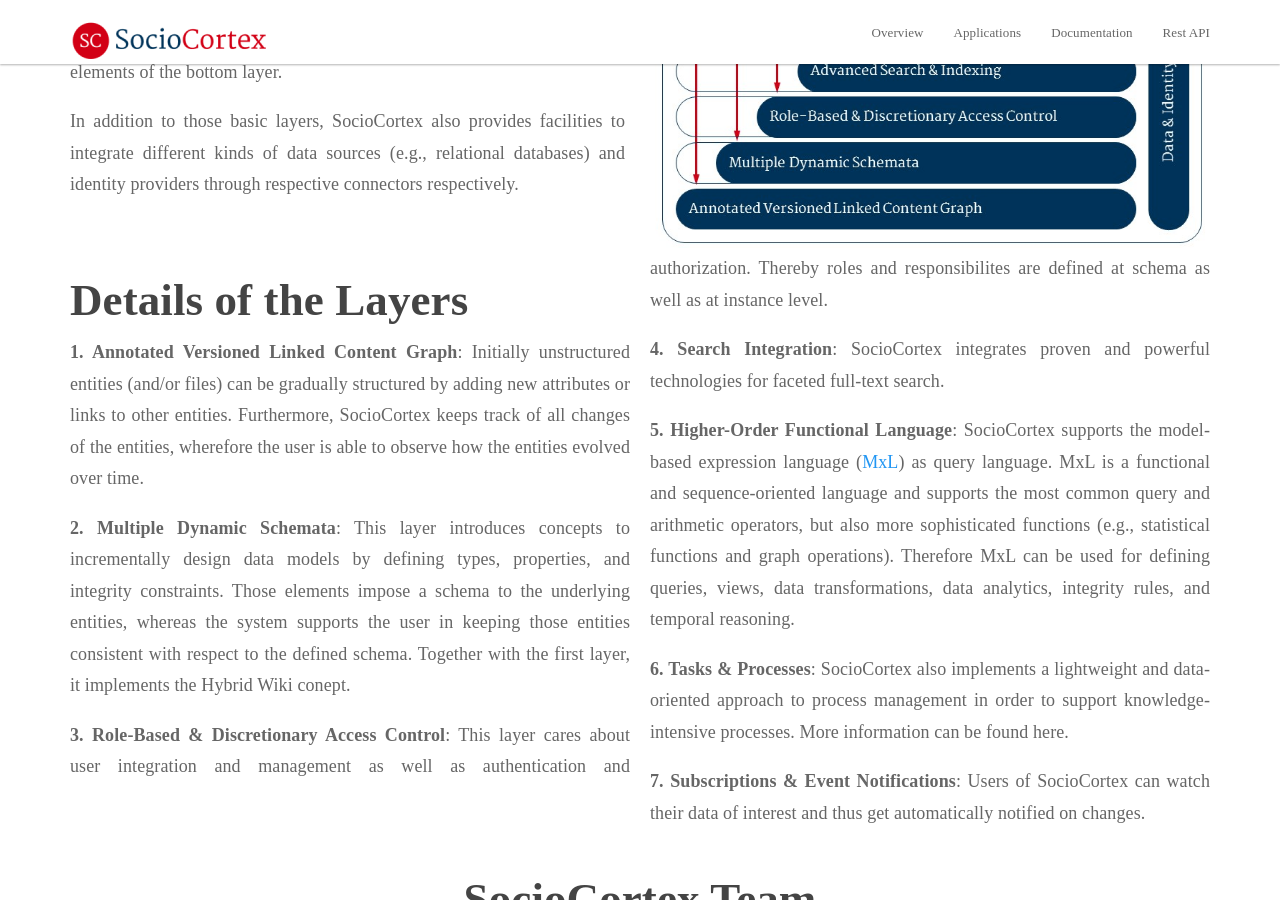
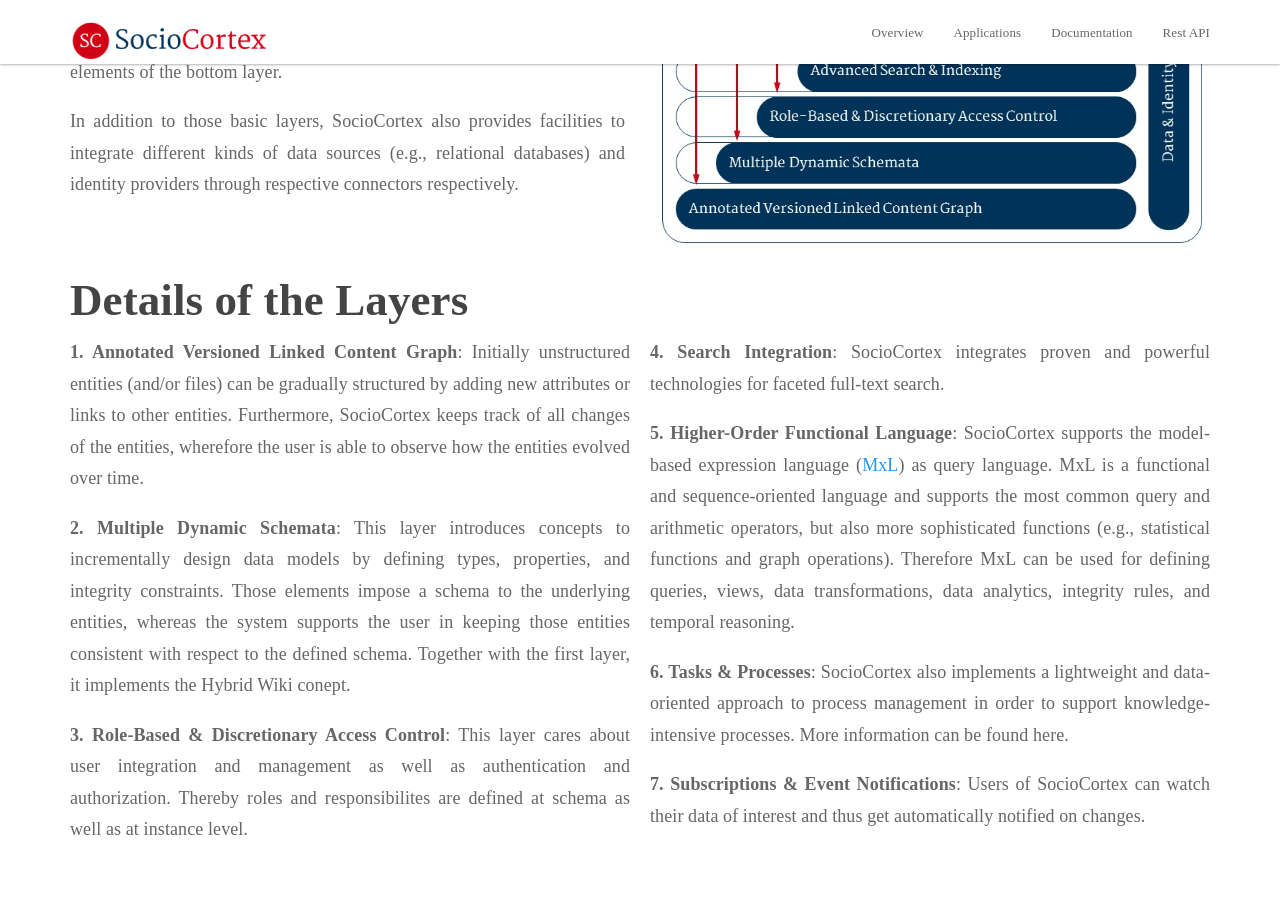
Before and after one commit to manoj5864/sociocortex, a Jekyll site: the page built from index.html, in a window 1280 px wide and 900 px high, scrolled down 807 px. Built offline with Jekyll 4.4.1, drawn with Linux system fonts in a browser that asks for light colours.

Commit message:
team template changes, updated Adrian's picture

```diff
--- a/_includes/overview.html
+++ b/_includes/overview.html
@@ -39,11 +39,13 @@
 
             {% else %}
 
-            <div class="col-lg-12 text-left auto-col-2">
+            <div class="col-lg-12 text-left">
                 <h2 class="section-subheading">
                     {{post.title}}
                 </h2>
-                {{ post.content }}
+                <div class="auto-col-2">
+                    {{ post.content }}
+                </div>
             </div>
 
             {% endif %}
--- a/_includes/team.html
+++ b/_includes/team.html
@@ -10,7 +10,7 @@
             </div>
             <div class="row">
                 {% for member in site.data.people %}
-                <div class="col-sm-3">
+                <div class="col-sm-4">
                     <div class="team-member">
                         <img src="img/team/{{ member.pic }}.jpg" class="img-responsive img-circle" alt="">
                         <h4>{{ member.name }}</h4>
```
Also changed, not shown: img/team/ahm.jpg, img/team/ahm_old.jpg (added).
